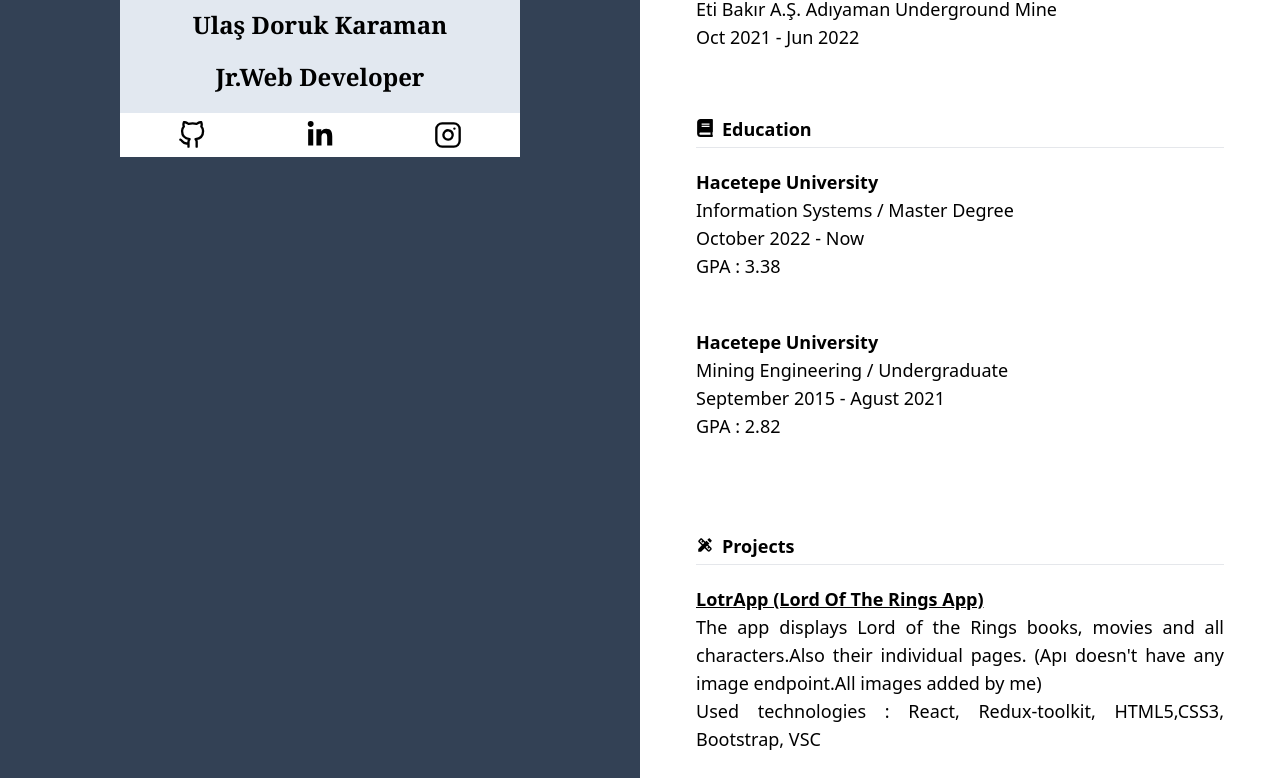
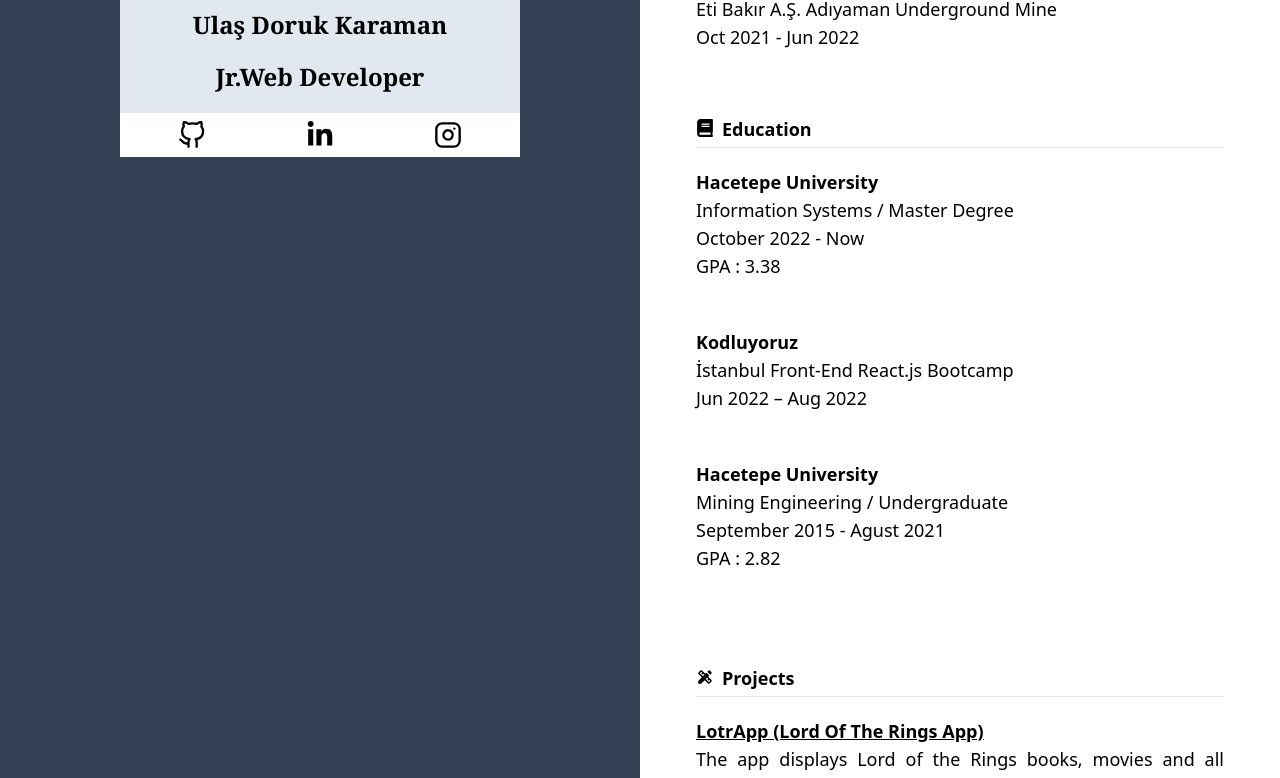
Before and after one commit to UlasDoruk/UdkResume, a React (Create React App) app: page / in a window 1280 px wide. Shown: the part 555-1333 px from the top of the page. Built offline with nearby package versions, Linux system fonts and the light colour scheme.

Commit message:
education update

```diff
--- a/src/components/pages/Education.js
+++ b/src/components/pages/Education.js
@@ -6,13 +6,19 @@ function Education() {
       name: "Hacetepe University",
       section: "Information Systems / Master Degree",
       date: "October 2022 - Now",
-      mark: "3.38",
+      mark: "GPA : 3.38",
+    },
+    {
+      name: "Kodluyoruz",
+      section: "İstanbul Front-End React.js Bootcamp",
+      date: "Jun 2022 – Aug 2022",
+      mark: "",
     },
     {
       name: "Hacetepe University",
       section: "Mining Engineering / Undergraduate",
       date: "September 2015 - Agust 2021",
-      mark: "2.82",
+      mark: "GPA : 2.82",
     },
   ];
 
@@ -28,7 +34,7 @@ function Education() {
             <h1 className="font-bold">{item.name}</h1>
             <h2>{item.section}</h2>
             <h2>{item.date}</h2>
-            <p>GPA : {item.mark}</p>
+            <p> {item.mark}</p>
             <br></br>
           </div>
         );
```
